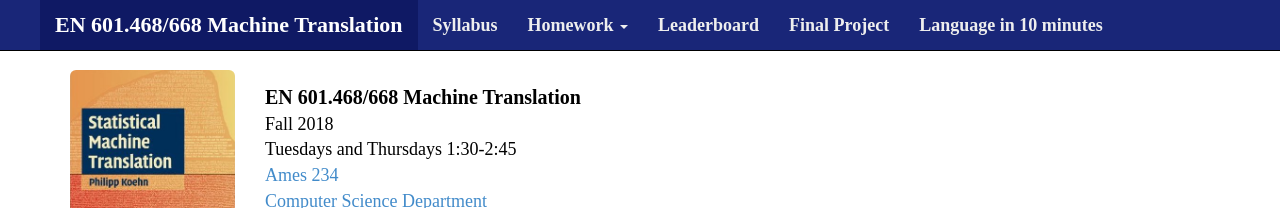
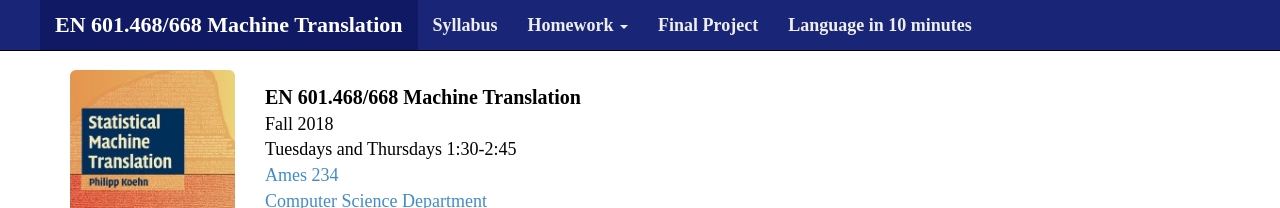
Before and after one commit to mt-class/jhu, a Jekyll site: the page built from index.md, in a window 1280 px wide. Shown: the top 208 px of the page. Built offline with Jekyll 4.4.1, drawn with Linux system fonts in a browser that asks for light colours; nearby versions of some CDN libraries; some web fonts are replaced.

Commit message:
removing old leaderboard

```diff
--- a/_layouts/default.html
+++ b/_layouts/default.html
@@ -59,7 +59,6 @@
                 <li><a href="hw5.html">6. Inflection</a></li> -->
               </ol>
             </li>
-            <li id="leaderboard"><a href="leaderboard.html">Leaderboard</a></li>
             <li id="project"><a href="project.html">Final Project</a></li>
             <li id="lin10"><a href="lin10.html">Language in 10 minutes</a></li>
           </ul>
```
